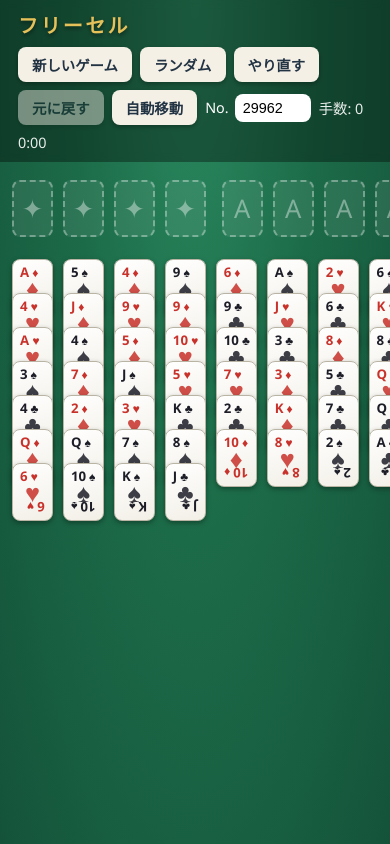
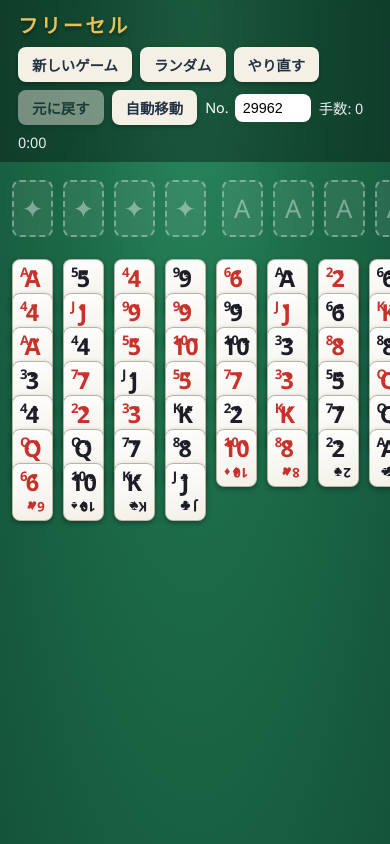
Before and after one commit to sh2/freecell-classic, a plain HTML site: page index.html in a window 390 px wide. Shown: the top 844 px of the page. Drawn offline with Linux system fonts and the light colour scheme.

Commit message:
feat: redesign card center to MS FreeCell style
Show the rank prominently with a smaller suit below it, replacing the large centered suit that could be misread as "1". Add centerMarkHtml and update responsive styles.

```diff
--- a/src/css/style.css
+++ b/src/css/style.css
@@ -230,15 +230,27 @@
   transform: rotate(180deg);
 }
 
-.card .center-suit {
+/* 中央マーク: ランク(大)の下にスート(小)を縦に並べる MS FreeCell 風 */
+.card .center-mark {
   position: absolute;
   inset: 0;
   display: flex;
+  flex-direction: column;
   align-items: center;
   justify-content: center;
-  font-size: 2.4rem;
-  opacity: 0.85;
+  gap: 2px;
   pointer-events: none;
+}
+
+.card .center-mark .center-rank {
+  font-size: 2.1rem;
+  font-weight: 700;
+  line-height: 1;
+}
+
+.card .center-mark .center-suit {
+  font-size: 1.35rem;
+  line-height: 1;
 }
 
 .card.movable:hover {
@@ -410,7 +422,11 @@
     font-size: 3.1vw;
   }
 
-  .card .center-suit {
-    font-size: 6.5vw;
+  .card .center-mark .center-rank {
+    font-size: 6vw;
+  }
+
+  .card .center-mark .center-suit {
+    font-size: 4vw;
   }
 }
--- a/src/js/game.js
+++ b/src/js/game.js
@@ -342,13 +342,18 @@
  * 描画
  * ========================================================= */
 
+/** 中央にランク(大)とスート(小)を縦に並べる MS FreeCell 風の表示 */
+function centerMarkHtml(card) {
+  return `<div class="center-mark"><span class="center-rank">${RANKS[card.rank]}</span><span class="center-suit">${SUITS[card.suit]}</span></div>`;
+}
+
 function makeCardEl(card) {
   const el = document.createElement("div");
   el.className = "card " + (isRed(card) ? "red" : "black");
   el.dataset.cardId = card.id;
   const corner = (cls) =>
     `<div class="corner ${cls}"><span class="rank">${RANKS[card.rank]}</span><span class="suit">${SUITS[card.suit]}</span></div>`;
-  el.innerHTML = corner("top") + `<div class="center-suit">${SUITS[card.suit]}</div>` + corner("bottom");
+  el.innerHTML = corner("top") + centerMarkHtml(card) + corner("bottom");
   return el;
 }
 
```
Also changed, not shown: CHANGELOG.md.
